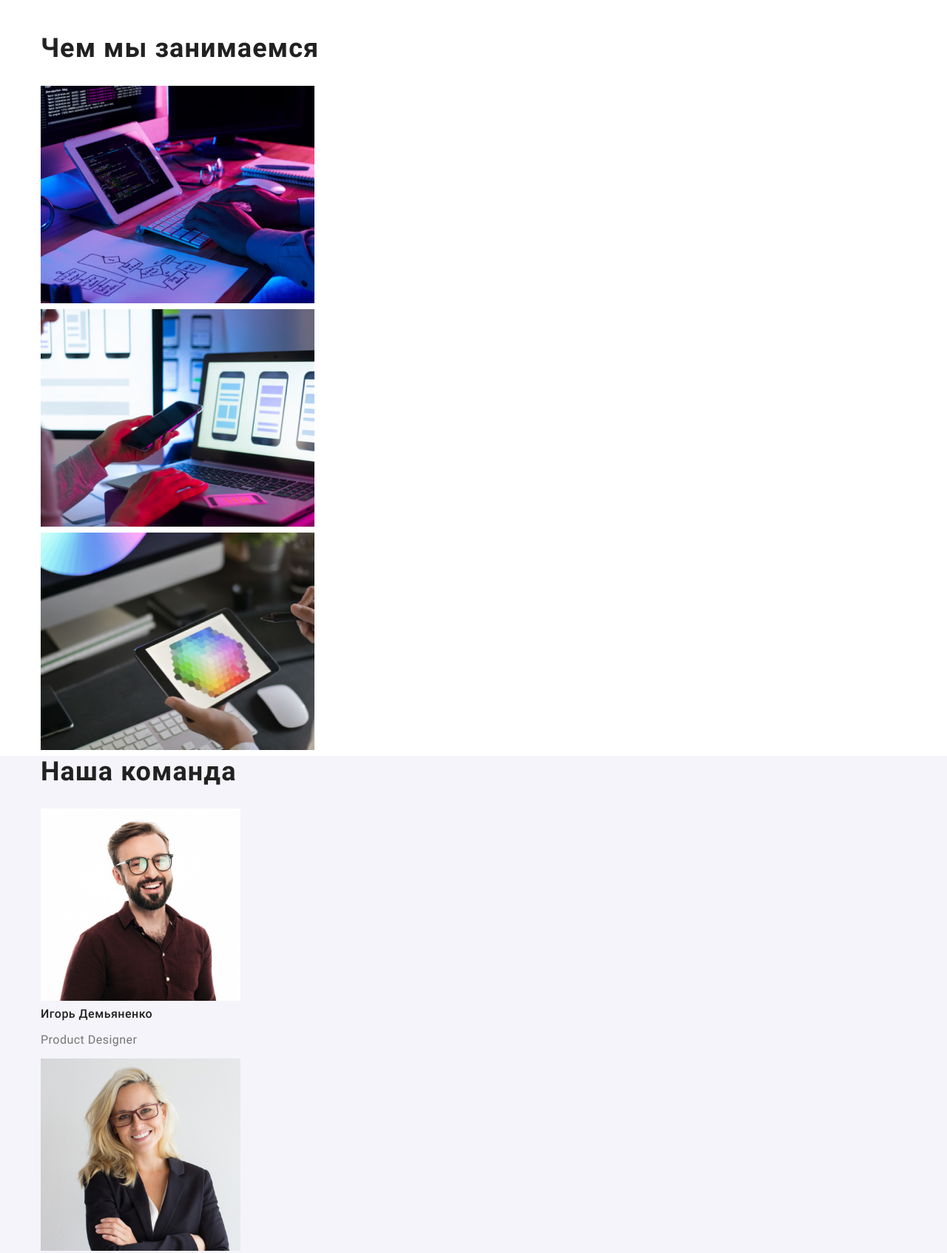
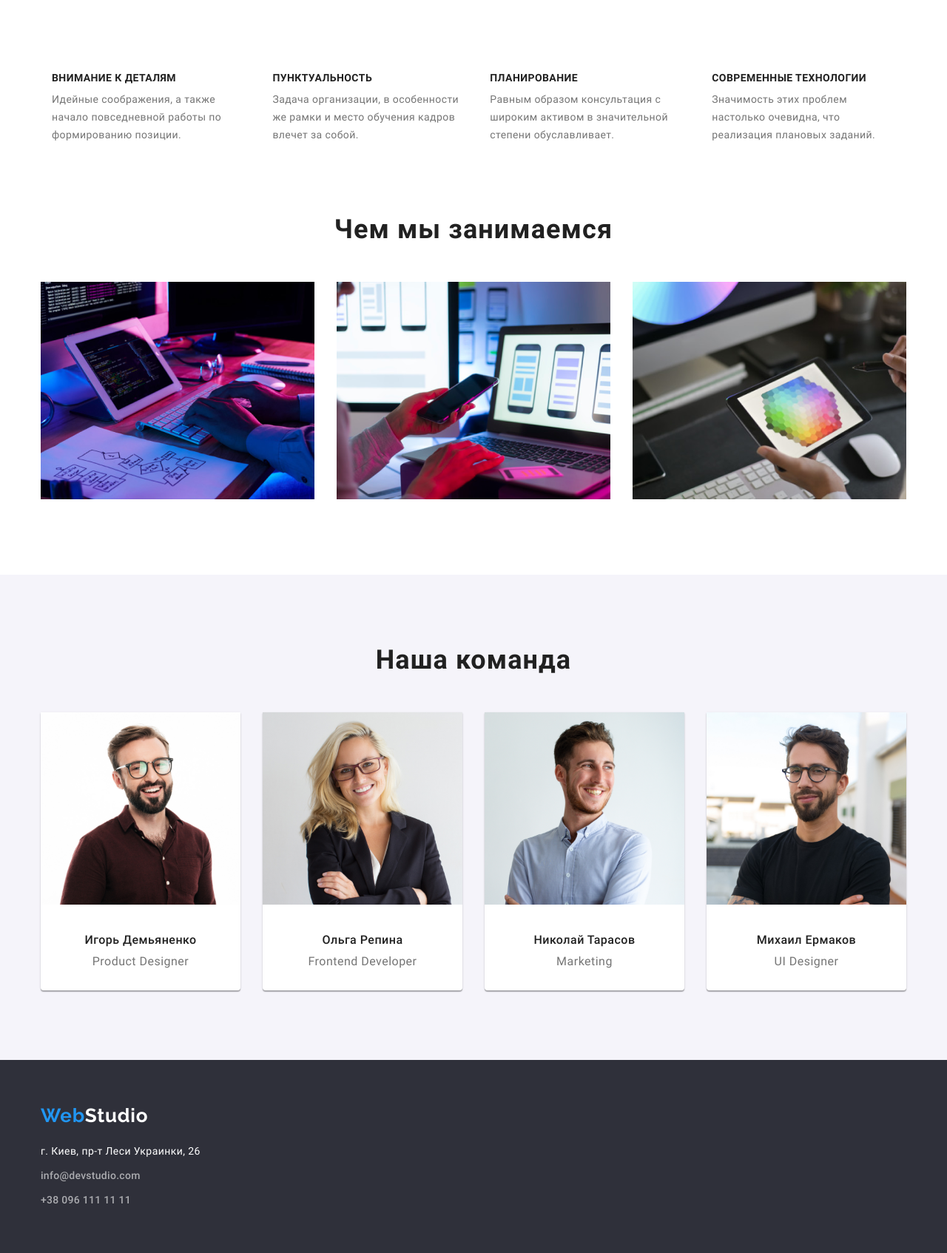
Before and after one commit to LikVoy/goit-markup-hw-03, a plain HTML site: page index.html in a window 1280 px wide. Shown: the part 700-2394 px from the top of the page at 74% size. Drawn offline with nearby package versions, Linux system fonts and the light colour scheme.

Commit message:
Студия

```diff
--- a/css/style.css
+++ b/css/style.css
@@ -135,6 +135,11 @@ p {
     padding: 0;
 }
 
+.list-footer {
+    list-style: none;
+    padding: 0;
+}
+
 .link {
     color: inherit;
     text-decoration: none;
@@ -157,7 +162,7 @@ color: var(--title-cl);
 
 
 /*logo*/
-.logo {
+.logo-one {
     font-family: "Raleway", sans-serif;
 font-weight: 700;
 font-size: 26px;
@@ -165,6 +170,14 @@ line-height: 31px;
 letter-spacing: 0.03em;
 color: var(--accent-cl);
 margin-right: 93px;
+}
+.logo-two {
+    font-family: "Raleway", sans-serif;
+font-weight: 700;
+font-size: 26px;
+line-height: 31px;
+letter-spacing: 0.03em;
+color: var(--accent-cl);
 }
 .logo-black {
     color: var(--black-cl);
@@ -184,6 +197,13 @@ address {
     font-style: normal;
 }
 
+.section-skills:not(:last-child) {
+    margin-right: 30px;
+}
+
+.skills-text {
+    margin-bottom: 0px;
+}
 
 .section-title {
     font-family: "Roboto", sans-serif;
@@ -233,8 +253,11 @@ display: inline-block;
     max-width: 630px;
 }
 
+
 .hero {
     text-align: center;
+    padding-top: 200px;
+    padding-bottom: 200px;
 }
 
 
@@ -243,6 +266,35 @@ display: inline-block;
     padding-top: 94px;
     padding-bottom: 94px;
 }
+
+.img-team {
+    margin-bottom: 30px;
+}
+
+.work-container {
+    max-width: 1200px;
+    text-align: center;
+    padding-bottom: 94px;
+}
+
+.work {
+    margin-bottom: 50px;
+}
+
+.section-text {
+    max-width: 270px;
+}
+
+
+
+.skills-content {
+    display: inline-flex;
+}
+
+.content:not(:last-child) {
+    margin-right: 30px;
+}
+
 
 
 .contacts {
@@ -262,12 +314,32 @@ margin-bottom: 10px;
 }
 
 
+
 .team {
 font-weight: 500;
 font-size: 16px;
 line-height: 1.187;
 letter-spacing: 0.03em;
 color: var(--title-cl);
+margin-bottom: 10px;
+}
+
+.team-container {
+    background-color: var(--white-cl);
+    box-shadow: 0px 1px 3px rgba(0, 0, 0, 0.12), 0px 1px 1px rgba(0, 0, 0, 0.14), 0px 2px 1px rgba(0, 0, 0, 0.2);
+border-radius: 0px 0px 4px 4px;
+}
+
+.portfolio {
+    max-width: 1200px;
+}
+
+
+.team-content {
+    text-align: center;
+    padding-top: 94px;
+    padding-bottom: 94px;
+    max-width: 1200px;
 }
 
 .skills-team {
@@ -275,7 +347,8 @@ font-weight: 400;
 font-size: 16px;
 line-height: 1.187;
 letter-spacing: 0.03em;
-color: var(--main-text-cl)
+color: var(--main-text-cl);
+margin-bottom: 30px;
 }
 
 .footer-adr {
@@ -283,6 +356,19 @@ color: var(--main-text-cl)
 }
 .footer-cont {
     color: rgba(255, 255, 255, 0.6);
+}
+.footer-container {
+    padding-top: 60px;
+    padding-bottom: 60px;
+}
+
+.footer-link:not(:last-child) {
+    margin-bottom: 9px;
+}
+
+.footer-address {
+    margin-top: 20px;
+    margin-bottom: 9px;
 }
 
 .portf-btn {
@@ -292,7 +378,26 @@ line-height: 1.625;
 letter-spacing: 0.03em;
 color: var(--title-cl);
 background-color: var(--grey-bg);
+display: inline-block;
+padding: 6px 22px;
+min-width: 73px;
+border-radius: 4px;
 }
+
+.button:not(:last-child) {
+    margin-right: 30px;
+    text-align: center;
+    display: inline-flex;
+
+}
+
+
+.main-container {
+    display: inline-flex;
+    align-items: center;
+}
+
+
 
 .examples {
 font-weight: 700;
--- a/index.html
+++ b/index.html
@@ -14,7 +14,7 @@
         <div class="container">
         <nav class="header-container">
             <div class="nav">
-            <a href="./" class="logo link">Web<span class="logo-black">Studio</span></a>
+            <a href="./index.html" class="logo-one link">Web<span class="logo-black">Studio</span></a>
 
             <ul class="list menu">
                 <li class="menu-item">
@@ -44,9 +44,9 @@
 
     <!--Герой-->
     <div class="bg-section hero">
-        <div class="hero-content">
+        <div>
         <section>
-            <h1 class="page-title">Эффективные решения для вашего бизнеса</h1>
+            <h1 class="page-title">Эффективные решения<br> для вашего бизнеса</h1>
             <button type="button" title="Заказать услугу" class="btn">Заказать услугу</button>
         </section>
         </div>
@@ -57,61 +57,61 @@
         <div class="container skills-container">
         <h2></h2>
 
-        <ul class="list">
-            <li>
+        <ul class="list skills-content">
+            <li class="section-text section-skills">
                 <h3 class="title skills">Внимание к деталям</h3>
-                <p>Идейные соображения, а также начало повседневной работы по формированию позиции.</p>
+                <p class="skills-text">Идейные соображения, а также начало повседневной работы по формированию позиции.</p>
             </li>
-            <li>
+            <li class="section-text section-skills">
                 <h3 class="title skills">Пунктуальность</h3>
-                <p>Задача организации, в особенности же рамки и место обучения кадров влечет за собой.</p>
+                <p class="skills-text">Задача организации, в особенности же рамки и место обучения кадров влечет за собой.</p>
             </li>
-            <li>
+            <li class="section-text section-skills">
                 <h3 class="title skills">Планирование</h3>
-                <p>Равным образом консультация с широким активом в значительной степени обуславливает.</p>
+                <p class="skills-text">Равным образом консультация с широким активом в значительной степени обуславливает.</p>
             </li>
-            <li>
+            <li class="section-text section-skills">
                 <h3 class="title skills">Современные технологии</h3>
-                <p>Значимость этих проблем настолько очевидна, что реализация плановых заданий.</p>
+                <p class="skills-text">Значимость этих проблем настолько очевидна, что реализация плановых заданий.</p>
             </li>
         </ul>
         </div>
     </section>
 
     <section>
-        <div class="container ">
-        <h2 class="section-title">Чем мы занимаемся</h2>
+        <div class="container work-container">
+        <h2 class="section-title work">Чем мы занимаемся</h2>
 
-        <ul class="list">
-            <li><img src="./images/photo1.png" alt="Пример работы" width="370"></li>
-            <li><img src="./images/photo2.png" alt="Пример работы" width="370"></li>
-            <li><img src="./images/photo3.png" alt="Пример работы" width="370"></li>
+        <ul class="list menu">
+            <li class="content"><img src="./images/photo1.png" alt="Пример работы" width="370"></li>
+            <li class="content"><img src="./images/photo2.png" alt="Пример работы" width="370"></li>
+            <li class="content"><img src="./images/photo3.png" alt="Пример работы" width="370"></li>
         </ul>
         </div>
     </section>
 
     <!--Команда-->
     <section class="bg-team">
-        <div class="container ">
-        <h2 class="section-title">Наша команда</h2>
-        <ul class="list">
-            <li>
-                <img src="./images/photo4.jpg" alt="Игорь Демьяненко" width="270">
+        <div class="container team-content">
+        <h2 class="section-title work">Наша команда</h2>
+        <ul class="list menu">
+            <li class="content team-container">
+                <img class="img-team" src="./images/photo4.jpg" alt="Игорь Демьяненко" width="270">
                 <h3 class="team">Игорь Демьяненко</h3>
                 <p class="skills-team">Product Designer</p>
             </li>
-            <li>
-                <img src="./images/photo5.jpg" alt="Ольга Репина" width="270">
+            <li class="content team-container">
+                <img class="img-team" src="./images/photo5.jpg" alt="Ольга Репина" width="270">
                 <h3 class="team">Ольга Репина</h3>
                 <p class="skills-team">Frontend Developer</p>
             </li>
-            <li>
-                <img src="./images/photo6.jpg" alt="Николай Тарасов" width="270">
+            <li class="content team-container">
+                <img class="img-team" src="./images/photo6.jpg" alt="Николай Тарасов" width="270">
                 <h3 class="team">Николай Тарасов</h3>
                 <p class="skills-team">Marketing</p>
             </li>
-            <li>
-                <img src="./images/photo7.jpg" alt="Михаил Ермаков" width="270">
+            <li class="content team-container">
+                <img class="img-team" src="./images/photo7.jpg" alt="Михаил Ермаков" width="270">
                 <h3 class="team">Михаил Ермаков</h3>
                 <p class="skills-team">UI Designer</p>
             </li>
@@ -121,17 +121,17 @@
 
     <!--Футер-->
     <footer id="footer" class="bg-section">
-        <div class="container ">
-        <a href="/" class="logo link">Web<span class="logo-white">Studio</span></a>
+        <div class="container footer-container">
+        <a href="/" class="logo-two link">Web<span class="logo-white">Studio</span></a>
         <address>
-            <ul class="list">
-                <li>
-                    <p class="footer-adr">г. Киев, пр-т Леси Украинки, 26</p>
+            <ul class="list-footer list">
+                <li class="footer-link">
+                    <p class="footer-adr footer-address">г. Киев, пр-т Леси Украинки, 26</p>
                 </li>
-                <li>
+                <li class="footer-link">
                     <a href="mailto:info@devstudio.com" class="link footer-cont">info@devstudio.com</a>
                 </li>
-                <li>
+                <li class="footer-link">
                     <a href="tel:+380961111111" class="link footer-cont">+38 096 111 11 11</a>
                 </li>
             </ul>
```
Also changed, not shown: portfolio.html (+28 -26 lines).
